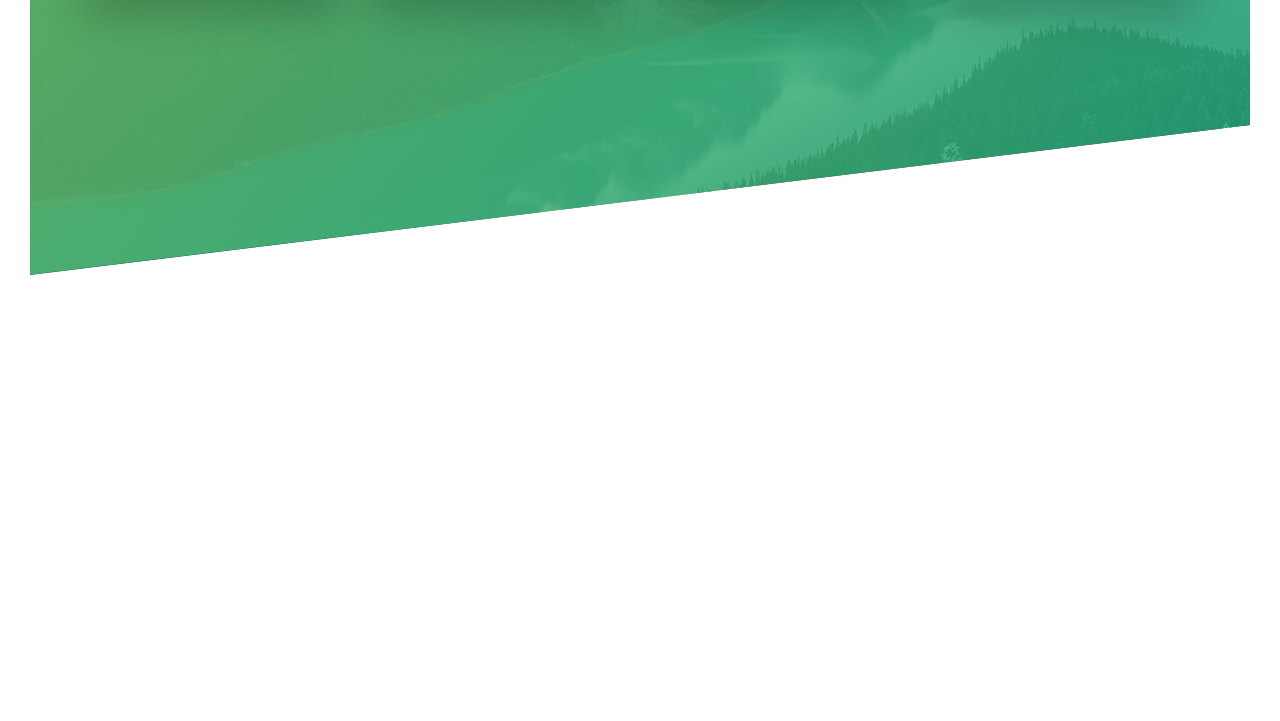
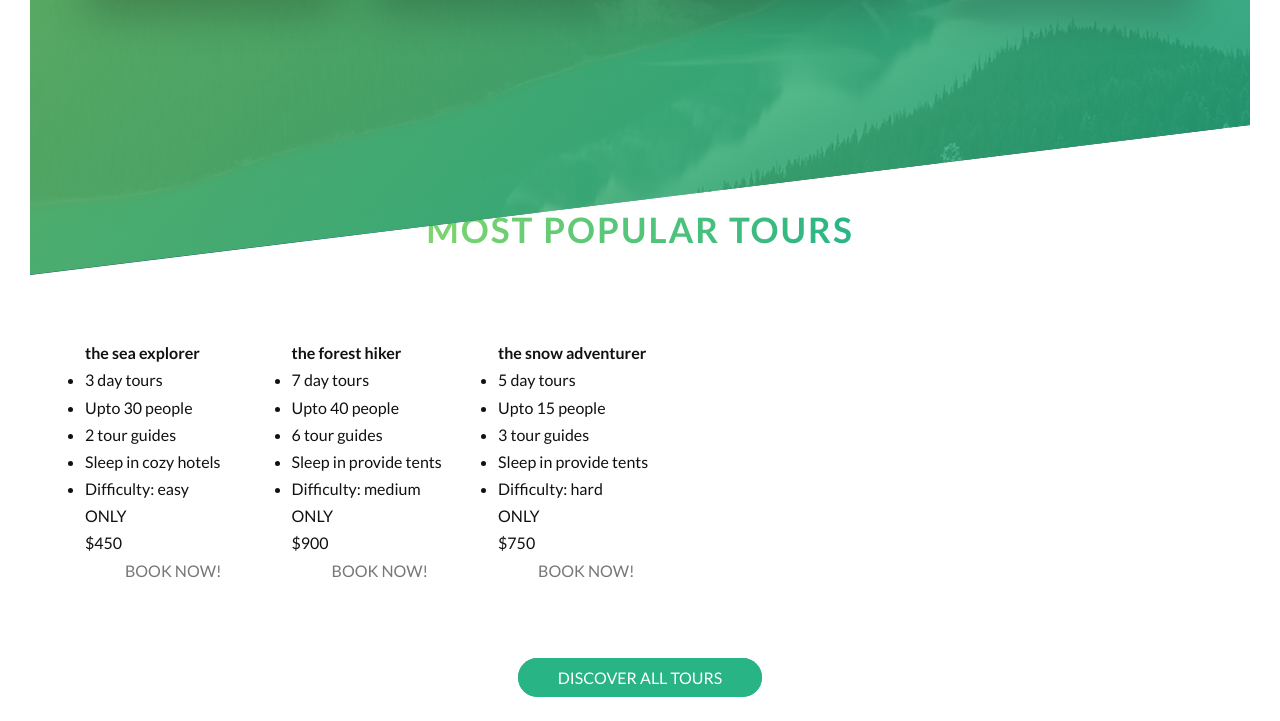
Before and after one commit to nivesonawane/nature-sass12345, a website: page index.html in a window 1280 px wide. Shown: the part 1965-2686 px from the top of the page. Before the commit the page ends 2240 px from the top, so only its background shows below. Drawn offline with Linux system fonts and the light colour scheme.

Commit message:
work on tours section

```diff
--- a/index.html
+++ b/index.html
@@ -89,6 +89,118 @@
         </div>
     </section>
 
+    <section class="section-tours">
+       <div class="container">
+         <div class="row">
+            <div class="col-12 text-center">
+                <h2 class="pri-heading">MOST POPULAR TOURS</h2>
+            </div>
+         </div>
+         <div class="row">
+            <div class="col-4">
+               <div class="card">
+                 <div class="card-side card-side-front">
+                    <div class="card-img card-img-1">
+
+                    </div>
+                    <h4 class="card-heading">
+                        <span class="card-heading-1">the sea explorer</span>
+                    </h4>
+                    <div class="card-details">
+                       <ul>
+                        <li>3 day tours</li>
+                        <li>Upto 30 people</li>
+                        <li>2 tour guides</li>
+                        <li>Sleep in cozy hotels</li>
+                        <li>Difficulty: easy</li>
+                       </ul>
+                    </div>
+                 </div>
+                 <div class="card-side card-side-back card-side-back-1">
+                    <div class="card-cta">
+                        <div class="card-price">
+                           <p class="card-price-only">ONLY</p>
+                           <p class="card-price-value">$450</p>
+                        </div>
+                        <a href="javascript:;" class="btn btn-white">BOOK NOW!</a>
+                    </div>
+                 </div>
+               </div>
+            </div>
+
+            <div class="col-4">
+                <div class="card">
+                  <div class="card-side card-side-front">
+                     <div class="card-img card-img-2">
+
+                     </div>
+                     <h4 class="card-heading">
+                        <span class="card-heading-2">the forest hiker</span>
+                     </h4>
+                     <div class="card-details">
+                        <ul>
+                         <li>7 day tours</li>
+                         <li>Upto 40 people</li>
+                         <li>6 tour guides</li>
+                         <li>Sleep in provide tents</li>
+                         <li>Difficulty: medium</li>
+                        </ul>
+                     </div>
+                  </div>
+                  <div class="card-side card-side-back card-side-back-2">
+                    <div class="card-cta">
+                        <div class="card-price">
+                           <p class="card-price-only">ONLY</p>
+                           <p class="card-price-value">$900</p>
+                        </div>
+                        <a href="javascript:;" class="btn btn-white">BOOK NOW!</a>
+                    </div>
+                  </div>
+                </div>
+             </div>
+
+             <div class="col-4">
+                <div class="card">
+                  <div class="card-side card-side-front">
+                     <div class="card-img card-img-3">
+
+                     </div>
+                     <h4 class="card-heading">
+                        <span class="card-heading-3">the snow adventurer</span>
+                     </h4>
+                     <div class="card-details">
+                        <ul>
+                         <li>5 day tours</li>
+                         <li>Upto 15 people</li>
+                         <li>3 tour guides</li>
+                         <li>Sleep in provide tents</li>
+                         <li>Difficulty: hard</li>
+                        </ul>
+                     </div>
+                  </div>
+                  <div class="card-side card-side-back card-side-back-3">
+                    <div class="card-cta">
+                        <div class="card-price">
+                           <p class="card-price-only">ONLY</p>
+                           <p class="card-price-value">$750</p>
+                        </div>
+                        <a href="javascript:;" class="btn btn-white">BOOK NOW!</a>
+                    </div>
+                  </div>
+                </div>
+             </div>
+
+         </div>
+
+         <div class="row">
+            <div class="col-12 text-center">
+               <!-- <button class="btn btn-green">DISCOVER ALL TOURS</button>  -->
+               <a href="javascript" class="btn btn-green">DISCOVER ALL TOURS</a>
+            </div>
+         </div>
+       </div>
+    </section>
+
 
 
 </body>
```
